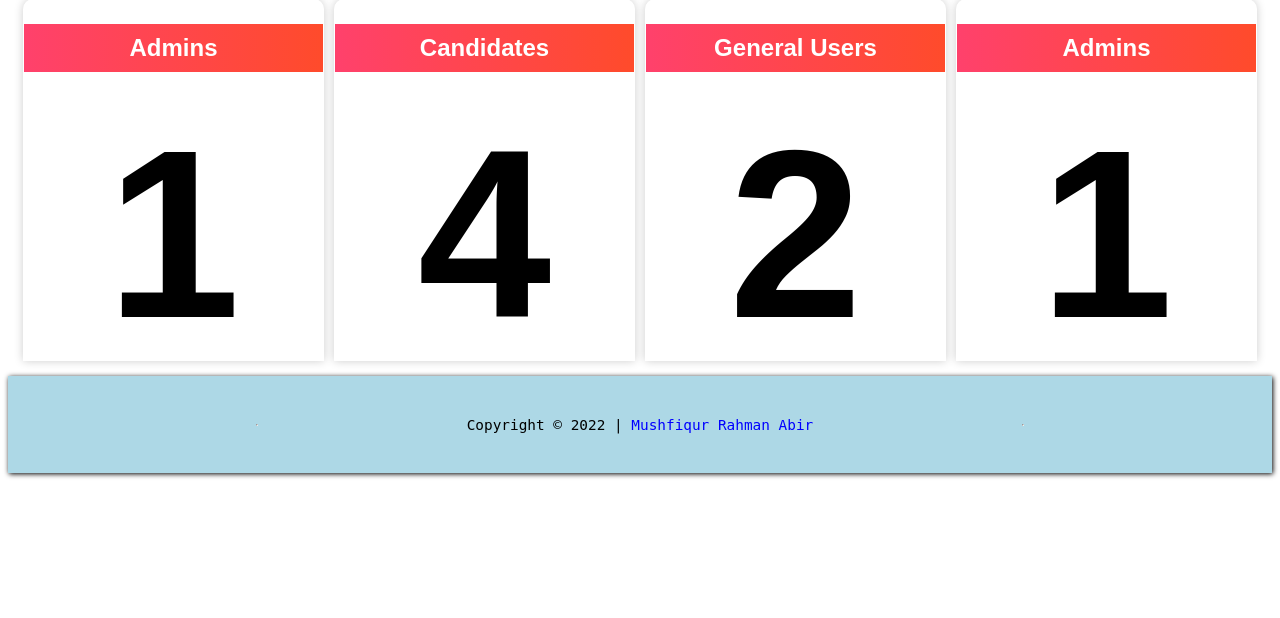
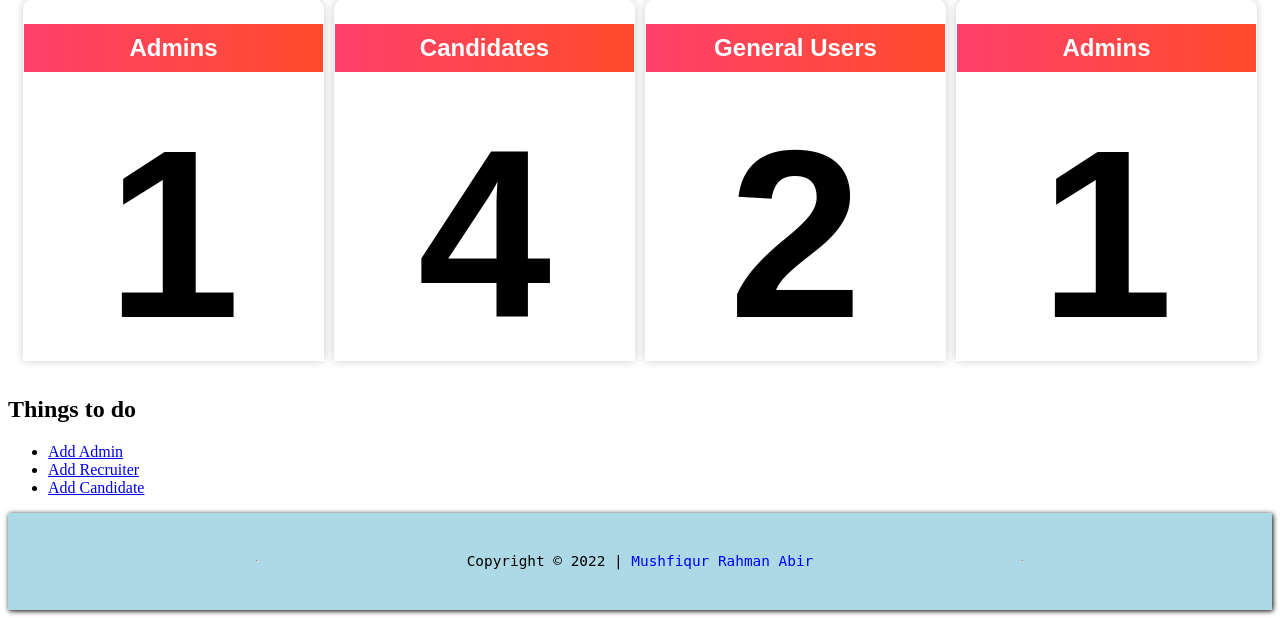
Before and after one commit to Abir-Tx/EzRecruit, a PHP site: page /pages/admin/dashboard.php in a window 1280 px wide. Shown: the part 264-882 px from the top of the page. Before the commit the page ends 742 px from the top, so only its background shows below. Run offline with PHP 8.4, Linux system fonts and the light colour scheme; the visitor is signed in with stand-in values (Sample User, id 1); data comes from the database, SQL or seed files in the repository.

Commit message:
Add things to do section
Signed-off-by: Abir-Tx <28858998+Abir-Tx@users.noreply.github.com>

```diff
--- a/view/pages/admin/dashboard.php
+++ b/view/pages/admin/dashboard.php
@@ -119,6 +119,26 @@
 	</div>
 
 
+	<section>
+		<div class="thingsToDo-con">
+			<div class="thingsToDo">
+				<h2>Things to do</h2>
+				<ul>
+					<li>
+						<a href="addAdmin.php">Add Admin</a>
+					</li>
+					<li>
+						<a href="addRecruiter.php">Add Recruiter</a>
+					</li>
+					<li>
+						<a href="addCandidate.php">Add Candidate</a>
+					</li>
+				</ul>
+			</div>
+		</div>
+	</section>
+
+
 
 
 
```
